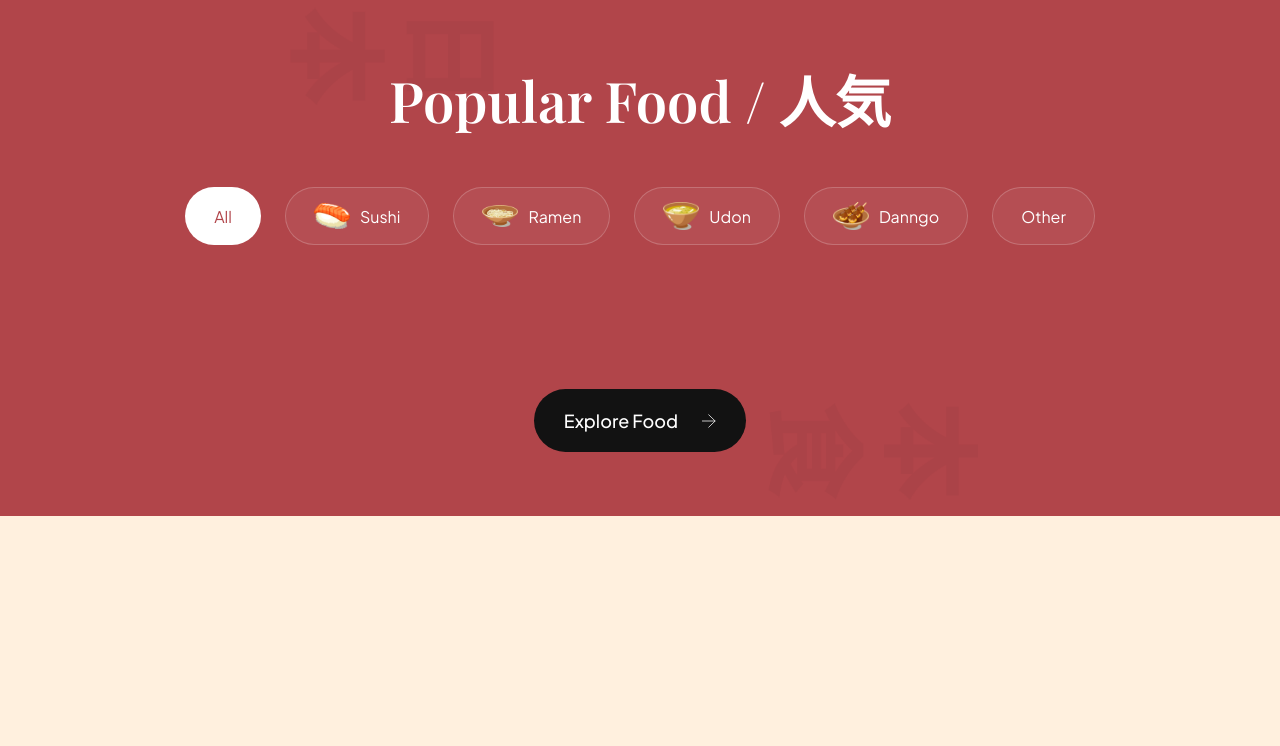
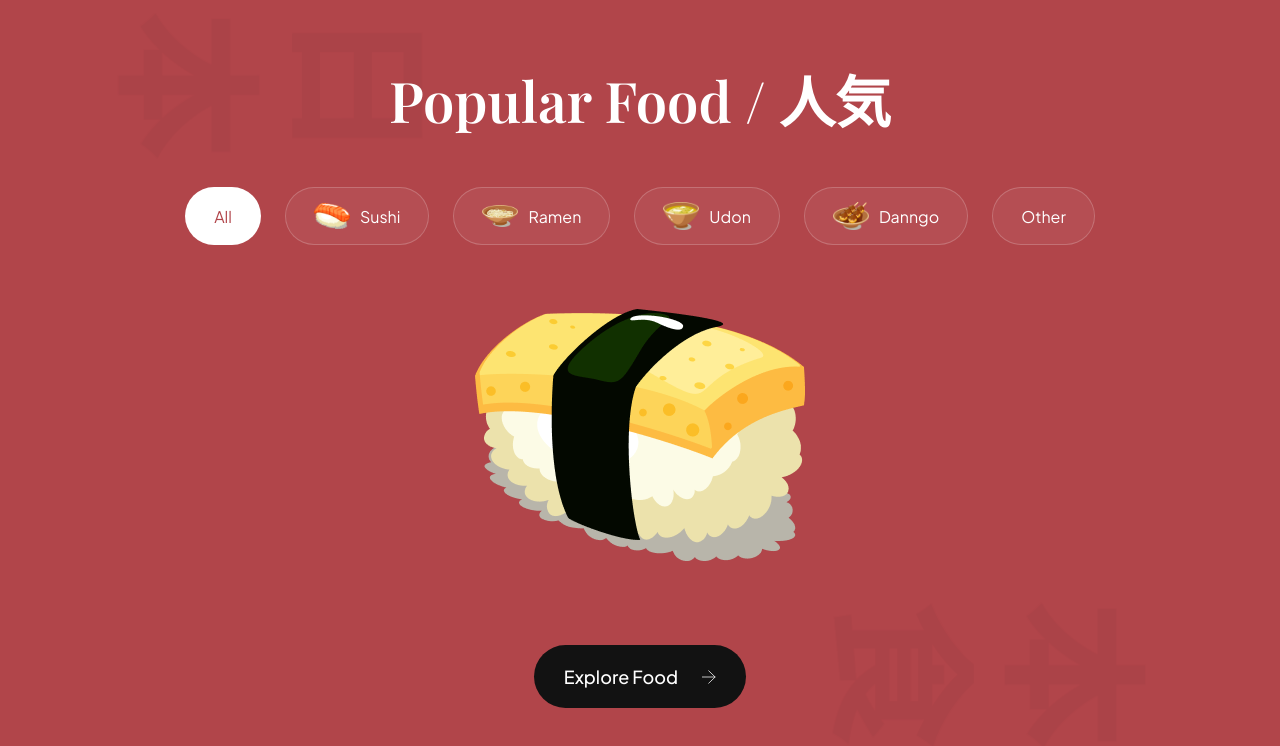
Before and after one commit to nainoaktv/bamboozled, a website built with Vite: page index.html in a window 1280 px wide. Shown: the part 1517-2263 px from the top of the page. Before the commit the page ends 2033 px from the top, so only its background shows below. Built offline with nearby package versions, Linux system fonts and the light colour scheme.

Commit message:
initial commit for catalogue section

```diff
--- a/index.html
+++ b/index.html
@@ -134,7 +134,12 @@
     </div>
 
     <div class="popular-foods__catalogue">
-    <!-- javascript -->
+      <article class="popular-foods__card">
+        <img
+        class="popular-foods__card-image"
+        src="assets/sushi-12.png"
+        alt="sushi-12" />
+      </article>
     </div>
 
     <button class="popular-foods__button">
```
